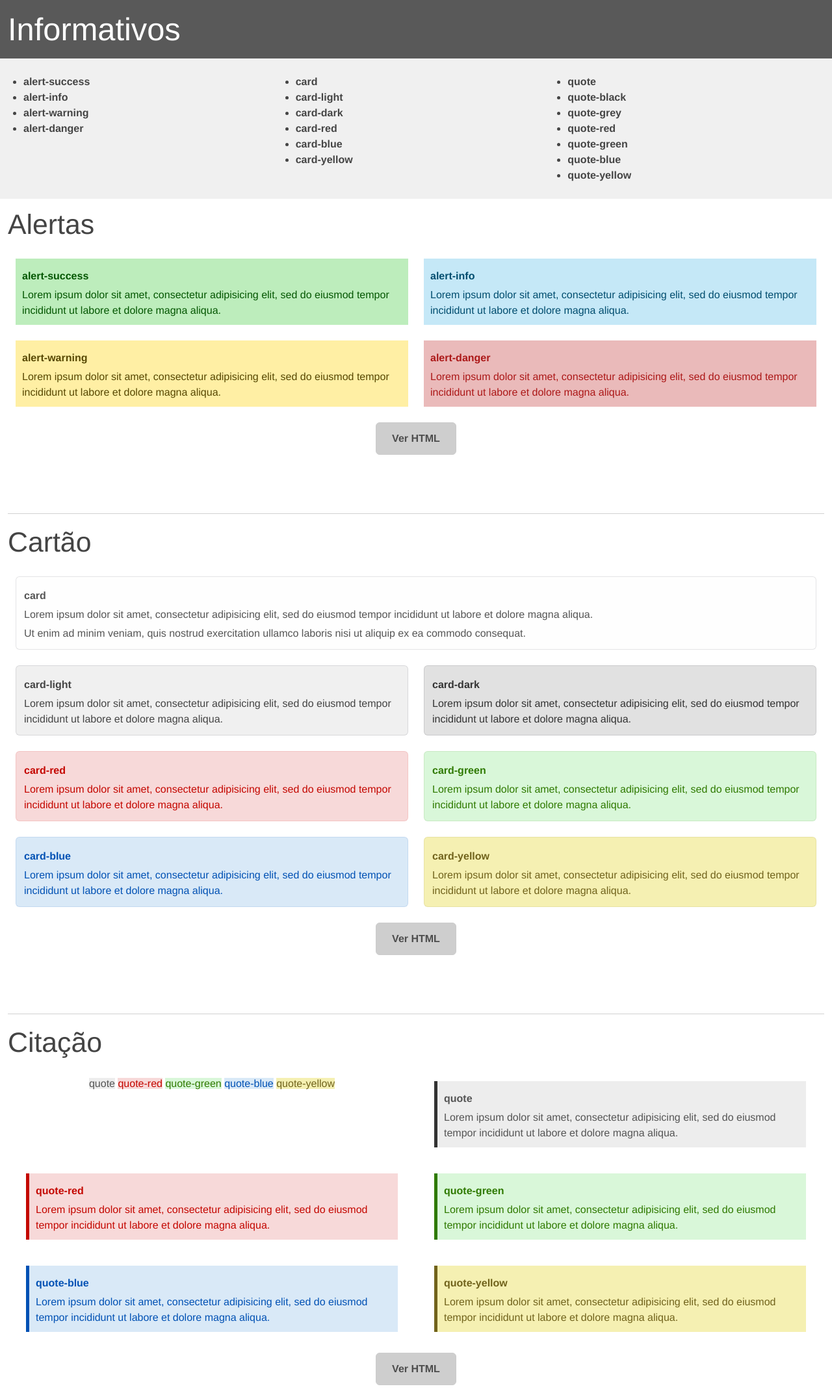
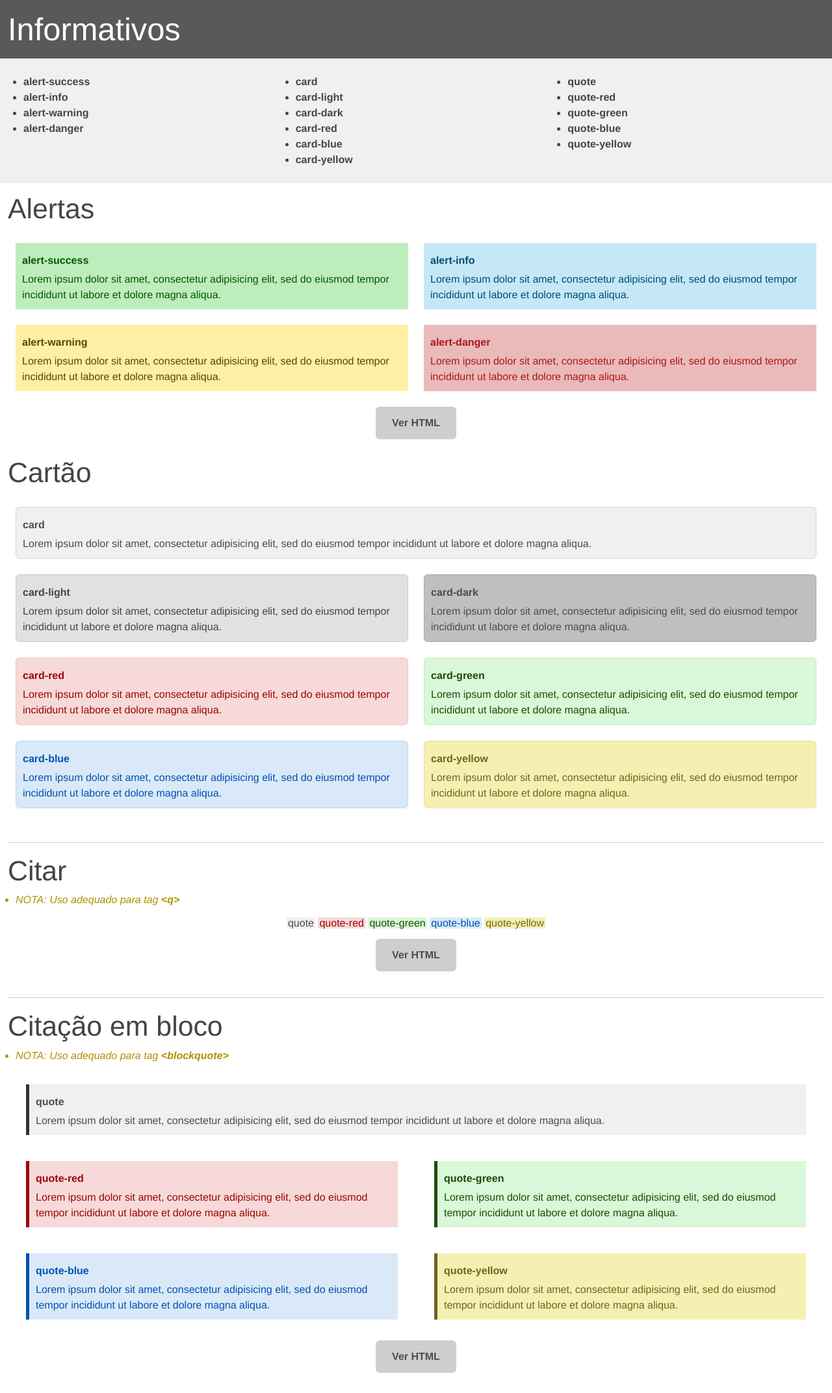
Before and after one commit to Spell-Master/sm-web, a PHP site: page /css/exemplos/informativos.html in a window 1280 px wide. Shown: the whole page at 65% size. After the commit the page ends 2113 px from the top, so only its background shows below. Run offline with PHP 8.4, Linux system fonts and the light colour scheme.

Commit message:
css-default part7

```diff
--- a/css/css-default.css
+++ b/css/css-default.css
@@ -302,47 +302,45 @@ h6, .h6 {font-size: var(--text-size-h6); line-height: 116%}
  * Informativos
  * ****************************************
  */
-[class^="alert"], blockquote[class^="quote"] {padding:.625rem}
-[class^="alert"], [class^="card"], blockquote[class^="quote"] {font-size:1em}
+[class^="alert"], [class^="card"], blockquote[class^="quote"] {
+    font-size: 1rem;
+    padding: .625rem
+}
+q[class^="quote"] {
+    padding: 0 .125rem
+}
 [class^="card"] {
     position: relative;
-    word-wrap:break-word;
-    background-clip:border-box;
-    border-radius:.375rem
-    /*overflow: hidden*/
+    word-wrap: break-word;
+    background-clip: border-box;
+    border-radius: .375rem
 }
-
-.alert-success {background-color:#bdedbc !important; color:#045702}
-.alert-info    {background-color:#c5e8f7 !important; color:#004d6f}
-.alert-warning {background-color:#ffefa4 !important; color:#574802}
-.alert-danger  {background-color:#eababa !important; color:#ac1818}
+.alert-success {color: #045702; background-color: #bdedbc !important}
+.alert-info    {color: #004d6f; background-color: #c5e8f7 !important}
+.alert-warning {color: #574802; background-color: #ffefa4 !important}
+.alert-danger  {color: #ac1818; background-color: #eababa !important}
 
 .card,
-.card-light,
-.card-dark {
-    border: 1px solid rgba(0,0,20,.1)
-}
+.card-light  {border: .0625rem solid rgba(0,0,10,.1)}
+.card-dark   {border: .0625rem solid rgba(0,0,0,.1)}
+.card-red    {border: .0625rem solid rgba(200,10,0,.1)}
+.card-green  {border: .0625rem solid rgba(50,120,0,.1)}
+.card-blue   {border: .0625rem solid rgba(0,80,180,.1)}
+.card-yellow {border: .0625rem solid rgba(110,100,30,.1)}
 
-.card        {background-color:#fefefe !important}
-.card-light  {background-color:#f0f0f0 !important; color:#444444}
-.card-dark   {background-color:#e1e1e1 !important; color:#333333}
-.card-red    {border: 1px solid rgba(200,10,0,.1)}
-.card-green  {border: 1px solid rgba(50,120,0,.1)}
-.card-blue   {border: 1px solid rgba(0,80,180,.1)}
-.card-yellow {border: 1px solid rgba(110,100,30,.1)}
+.card,        .quote        {color: #4c4c4c; background-color: #f0f0f0 !important}
+.card-light                 {color: #444444; background-color: #e1e1e1 !important}
+.card-dark                  {color: #4c4c4c; background-color: #bfbfbf !important}
+.card-red,    .quote-red    {color: #990500; background-color: #f7d9d9 !important}
+.card-green,  .quote-green  {color: #1d4c00; background-color: #d9f7d9 !important}
+.card-blue,   .quote-blue   {color: #0051b4; background-color: #d9e9f7 !important}
+.card-yellow, .quote-yellow {color: #71631c; background-color: #f5f0b2 !important}
 
-.card,        .quote        {color:#555555}
-.card-red,    .quote-red    {background-color:#f7d9d9 !important; color:#c40700}
-.card-green,  .quote-green  {background-color:#d9f7d9 !important; color:#2f7a00}
-.card-blue,   .quote-blue   {background-color:#d9e9f7 !important; color:#0051b4}
-.card-yellow, .quote-yellow {background-color:#f5f0b2 !important; color:#71631c}
-.quote                      {background-color:#ededed !important}
-
-blockquote.quote        {border-left:.3125rem solid #333333 !important}
-blockquote.quote-red    {border-left:.3125rem solid #c40700 !important}
-blockquote.quote-green  {border-left:.3125rem solid #2f7a00 !important}
-blockquote.quote-blue   {border-left:.3125rem solid #0051b4 !important}
-blockquote.quote-yellow {border-left:.3125rem solid #71631c !important}
+blockquote.quote        {border-left: .3125rem solid #333333 !important}
+blockquote.quote-red    {border-left: .3125rem solid #990500 !important}
+blockquote.quote-green  {border-left: .3125rem solid #1d4c00 !important}
+blockquote.quote-blue   {border-left: .3125rem solid #0051b4 !important}
+blockquote.quote-yellow {border-left: .3125rem solid #71631c !important}
 
 /**
  * ****************************************
--- a/css/exemplos/informativos.html
+++ b/css/exemplos/informativos.html
@@ -16,7 +16,6 @@
         <script src="../../lib/prism/prism.js" type="text/javascript"></script>
     </head>
     <body>
-        <header>
         <div class="bg-dark-grey padding-all text-white">
             <div class="container">
                 <h1>Informativos</h1>
@@ -46,8 +45,6 @@
                     <div class="col-third">
                         <ul class="margin-left bold">
                             <li>quote</li>
-                                <li>quote-black</li>
-                                <li>quote-grey</li>
                             <li>quote-red</li>
                             <li>quote-green</li>
                             <li>quote-blue</li>
@@ -57,10 +54,8 @@
                 </div>
             </div>
         </div>
-        </header>
-        <main class="bg-white">
+
         <div class="container padding-all">
-
             <h2>Alertas</h2>
             <div class="margin-top">
                 <div class="row-pad">
@@ -93,64 +88,50 @@
             <div class="margin-top align-center">
                 <button class="btn-default radius-all-min bold" data-code="">Ver HTML</button>
             </div>
+        </div>
 
-                <div class="sm-margin-top">
-                    <hr class="sm-line" />
+        <div class="container padding-all">
             <h2>Cartão</h2>
             <div class="margin-top">
                 <div class="row-pad">
                     <div class="col-single">
                         <div class="card">
-                                    <div class="padding-all">
                             <p class="bold">card</p>
                             <p>Lorem ipsum dolor sit amet, consectetur adipisicing elit, sed do eiusmod tempor incididunt ut labore et dolore magna aliqua.</p>
-                                        <p>Ut enim ad minim veniam, quis nostrud exercitation ullamco laboris nisi ut aliquip ex ea commodo consequat.</p>
-                                    </div>
                         </div>
                     </div>
                     <div class="col-half">
                         <div class="card-light">
-                                    <div class="padding-all">
                             <p class="bold">card-light</p>
                             <p>Lorem ipsum dolor sit amet, consectetur adipisicing elit, sed do eiusmod tempor incididunt ut labore et dolore magna aliqua.</p>
                         </div>
                     </div>
-                            </div>
                     <div class="col-half">
                         <div class="card-dark">
-                                    <div class="padding-all">
                             <p class="bold">card-dark</p>
                             <p>Lorem ipsum dolor sit amet, consectetur adipisicing elit, sed do eiusmod tempor incididunt ut labore et dolore magna aliqua.</p>
                         </div>
                     </div>
-                            </div>
                     <div class="col-half">
                         <div class="card-red">
-                                    <div class="padding-all">
                             <p class="bold">card-red</p>
                             <p>Lorem ipsum dolor sit amet, consectetur adipisicing elit, sed do eiusmod tempor incididunt ut labore et dolore magna aliqua.</p>
                         </div>
                     </div>
-                            </div>
                     <div class="col-half">
                         <div class="card-green">
-                                    <div class="padding-all">
                             <p class="bold">card-green</p>
                             <p>Lorem ipsum dolor sit amet, consectetur adipisicing elit, sed do eiusmod tempor incididunt ut labore et dolore magna aliqua.</p>
                         </div>
                     </div>
-                            </div>
                     <div class="col-half">
                         <div class="card-blue">
-                                    <div class="padding-all">
                             <p class="bold">card-blue</p>
                             <p>Lorem ipsum dolor sit amet, consectetur adipisicing elit, sed do eiusmod tempor incididunt ut labore et dolore magna aliqua.</p>
                         </div>
                     </div>
-                            </div>
                     <div class="col-half">
                         <div class="card-yellow">
-                                    <div class="padding-all">
                             <p class="bold">card-yellow</p>
                             <p>Lorem ipsum dolor sit amet, consectetur adipisicing elit, sed do eiusmod tempor incididunt ut labore et dolore magna aliqua.</p>
                         </div>
@@ -158,24 +139,30 @@
                 </div>
             </div>
         </div>
+
+        <div class="container padding-all">
+            <hr class="border-bottom-min border-dark" />
+            <h2>Citar</h2>
+            <p class="list italic text-dark-yellow">NOTA: Uso adequado para tag <span class="bold">&lt;q&gt;</span></p>
             <div class="margin-top align-center">
-                        <button class="btn-default radius-all-min bold" data-code="">Ver HTML</button>
-                    </div>
-                </div>
-
-                <div class="sm-margin-top">
-                    <hr class="sm-line" />
-                    <h2>Citação</h2>
-                    <div class="margin-top">
-                        <div class="row-pad">
-                            <div class="col-half align-center">
                 <q class="quote">quote</q>
                 <q class="quote-red">quote-red</q>
                 <q class="quote-green">quote-green</q>
                 <q class="quote-blue">quote-blue</q>
                 <q class="quote-yellow">quote-yellow</q>
             </div>
-                            <div class="col-half">
+            <div class="margin-top align-center">
+                <button class="btn-default radius-all-min bold" data-code="">Ver HTML</button>
+            </div>
+        </div>
+
+        <div class="container padding-all">
+            <hr class="border-bottom-min border-dark" />
+            <h2>Citação em bloco</h2>
+            <p class="list italic text-dark-yellow">NOTA: Uso adequado para tag <span class="bold">&lt;blockquote&gt;</span></p>
+            <div class="margin-top">
+                <div class="row-pad">
+                    <div class="col-single">
                         <blockquote class="quote">
                             <p class="bold">quote</p>
                             <p>Lorem ipsum dolor sit amet, consectetur adipisicing elit, sed do eiusmod tempor incididunt ut labore et dolore magna aliqua.</p>
@@ -211,16 +198,14 @@
                 <button class="btn-default radius-all-min bold" data-code="">Ver HTML</button>
             </div>
         </div>
-            </div>
-        </main>
-        <footer class="bg-white">
+
         <div class="modal" id="show-code">
             <div class="modal-box">
                 <div class="modal-header"><span class="font-max">Código Fonte</span></div>
                 <div class="modal-content"><pre><code class="language-html"></code></pre></div>
             </div>
         </div>
-        </footer>
-        <script>showCode.init()</script>
+
+        <script>showCode.init();</script>
     </body>
 </html>
```
Lines whose indentation alone changed are shown as unchanged.
